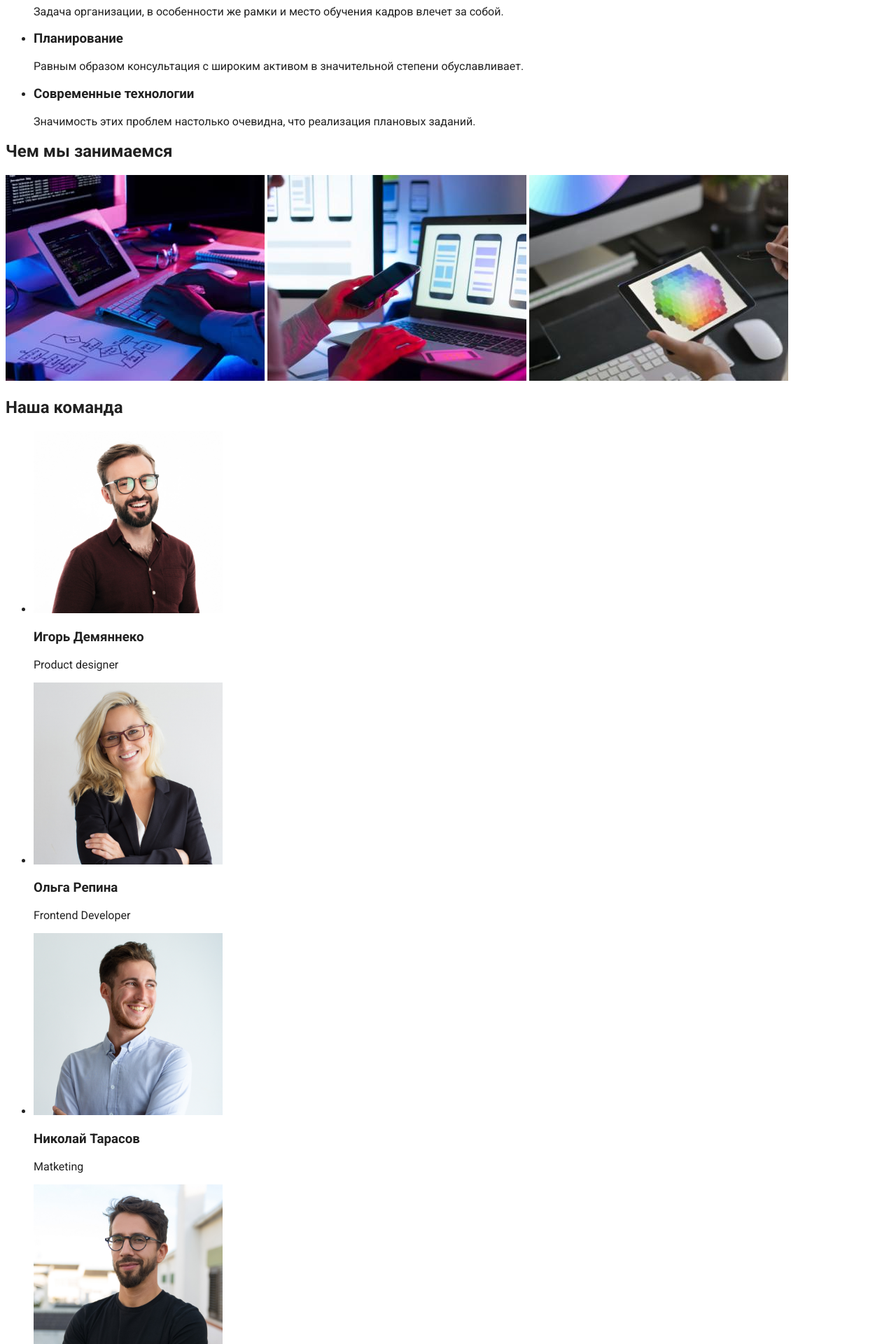
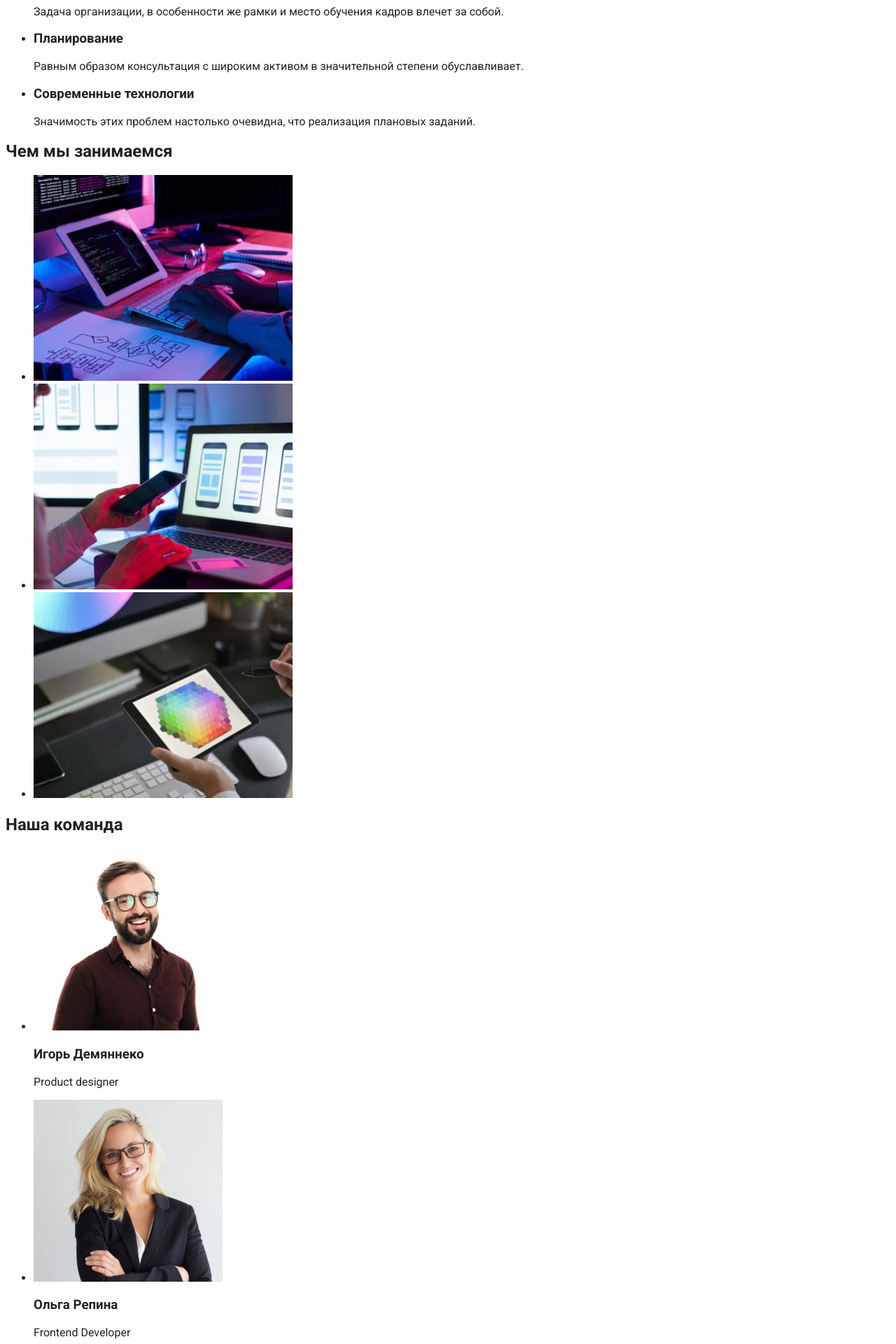
Before and after one commit to orestmahera94/goit-markup-hw-02, a Jekyll site: the page index.html, which Jekyll copies as it is, in a window 1280 px wide. Shown: the part 377-2297 px from the top of the page at 70% size. Built offline with Jekyll 4.4.1, drawn with Linux system fonts in a browser that asks for light colours.

Commit message:
commit on main

```diff
--- a/index.html
+++ b/index.html
@@ -4,8 +4,11 @@
     <meta charset="UTF-8" />
     <meta name="viewport" content="width=device-width, initial-scale=1.0" />
     <title>Document</title>
-<link href="https://fonts.googleapis.com/css2?family=Raleway:wght@700&family=Roboto:wght@400;500;700;900&display=swap" rel="stylesheet">
-    <link rel="stylesheet" href="./styles.css" type="text/css">
+    <link
+      href="https://fonts.googleapis.com/css2?family=Raleway:wght@700&family=Roboto:wght@400;500;700;900&display=swap"
+      rel="stylesheet"
+    />
+    <link rel="stylesheet" href="./styles.css" type="text/css" />
   </head>
 
   <body>
@@ -57,9 +60,25 @@
       <!--Робочий процес-->
       <section>
         <h2>Чем мы занимаемся</h2>
-        <img src="./image/box1.jpg" width="370" height="294" alt="Написания кода на компютере" />
-        <img src="./image/box2.jpg" width="370" height="294" alt="Дизайн продукта на телефоне" />
-        <img src="./image/box3.jpg" width="370" height="294" alt="Выбор цвета" />
+        <ul>
+          <li>
+            <img
+              src="./image/box1.jpg"
+              width="370"
+              height="294"
+              alt="Написания кода на компютере"
+            />
+          </li>
+          <li>
+            <img
+              src="./image/box2.jpg"
+              width="370"
+              height="294"
+              alt="Дизайн продукта на телефоне"
+            />
+          </li>
+          <li><img src="./image/box3.jpg" width="370" height="294" alt="Выбор цвета" /></li>
+        </ul>
       </section>
       <!--Наша команда-->
       <section>
@@ -99,12 +118,13 @@
       </section>
     </main>
     <footer>
-      <ul>
-        <li><a href="">WebStudio</a><br></li>
-        <li><a href="">г. Киев, пр-т Леси Украинки, 26 </a><br></li>
-        <li><a href="mailto:info@devstudio.com">info@devstudio.com</a><br></li>
-        <li><a href="tel:+38 096 111 11 11">+38 096 111 11 11</a><br></li>
-      </ul>
+      <address>
+        <ul>
+          <a href="">WebStudio<br /></a>
+          <li><a href="">г. Киев, пр-т Леси Украинки, 26 </a><br /></li>
+          <li><a href="mailto:info@devstudio.com">info@devstudio.com</a><br /></li>
+          <li><a href="tel:+38 096 111 11 11">+38 096 111 11 11</a><br /></li>
+        </ul>
       </address>
     </footer>
   </body>
--- a/styles.css
+++ b/styles.css
@@ -1,5 +1,6 @@
 :root {
   --body-text-color: #212121;
+  --image-text-color: #757575;
 }
 body {
   font-family: Roboto, Raleway;
@@ -12,7 +13,15 @@ a:hover {
 }
 .size-header {
   font-size: 14px;
+  font-weight: 500;
 }
 .size-button {
   font-size: 16px;
+  f
 }
+.small-text-image {
+  color: var(--image-text-color);
+}
+.big-text-image {
+  font-family: 18px;
+}
```
Also changed, not shown: portfolio.html (+11 -11 lines).
